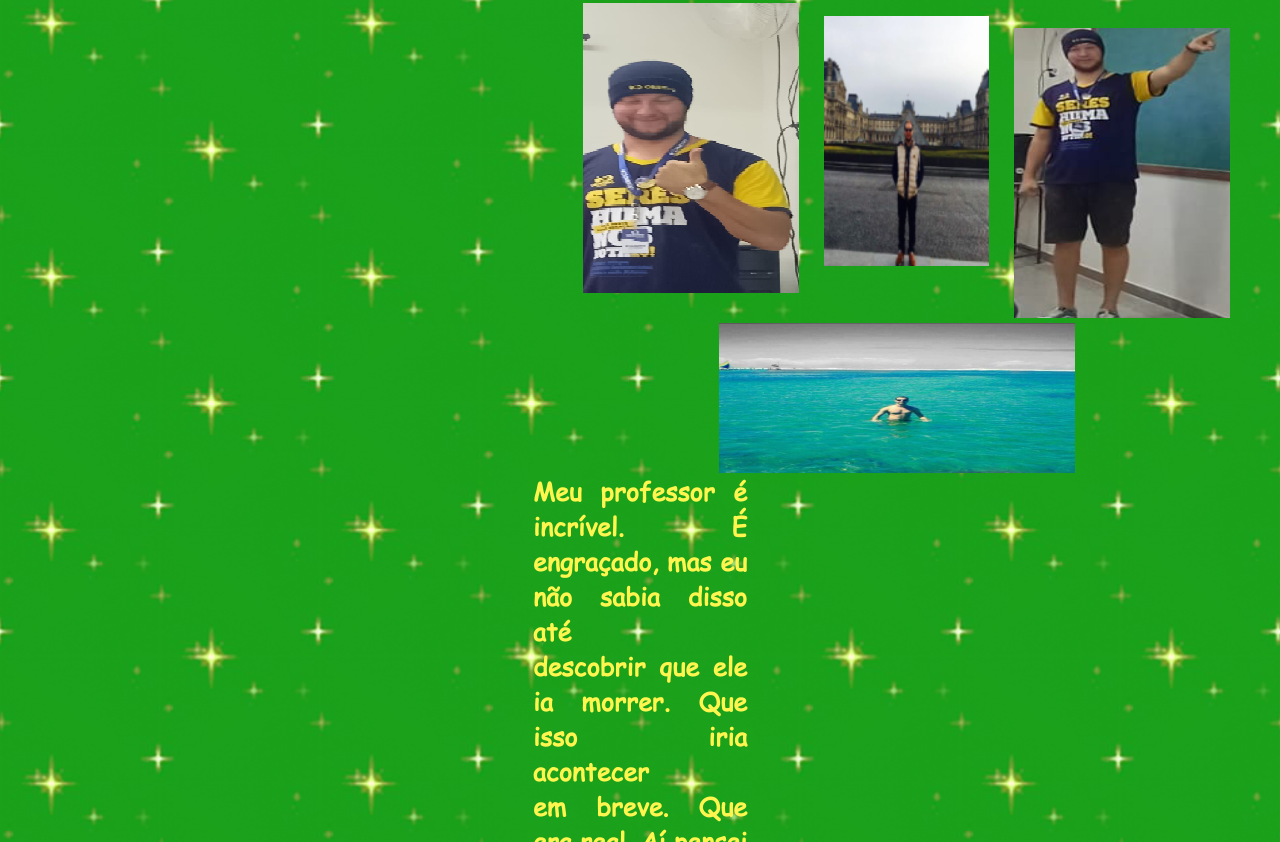
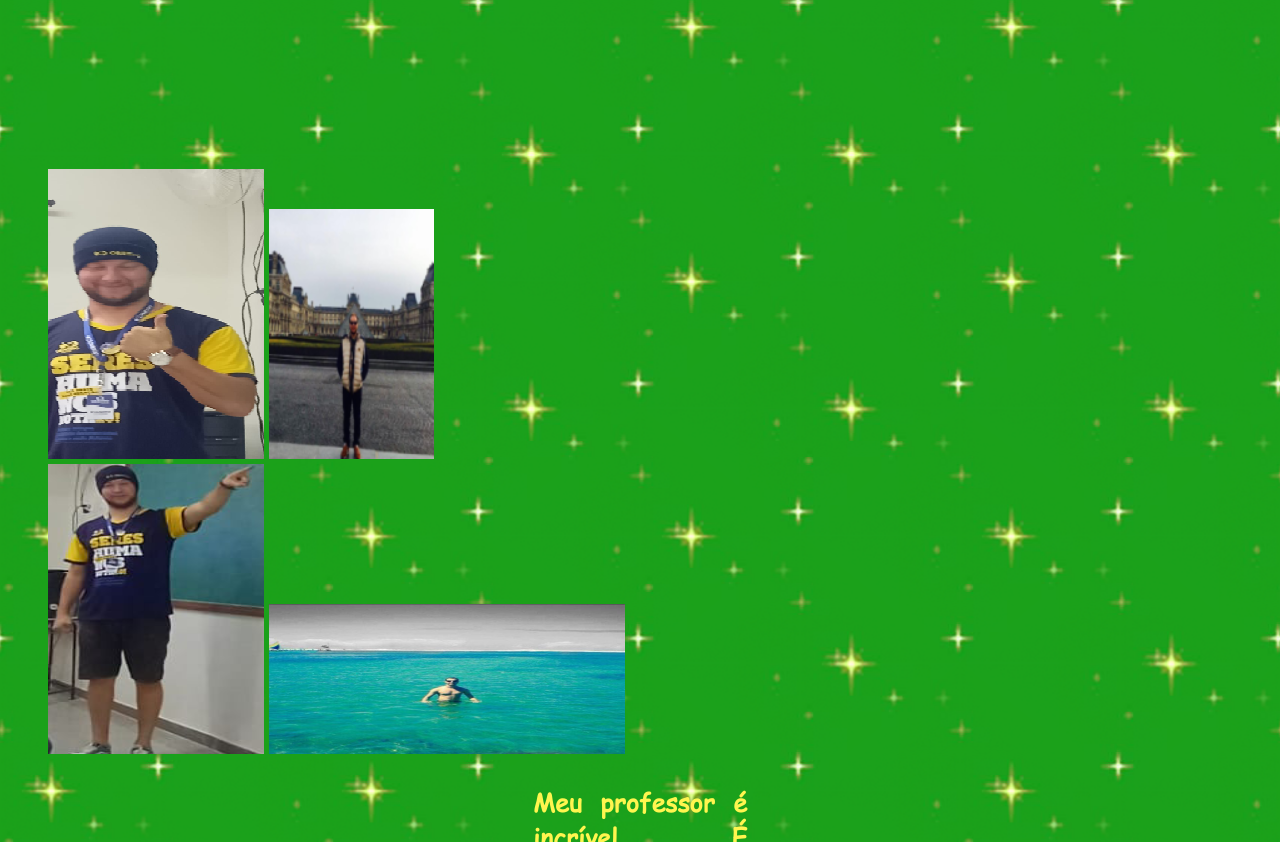
Before and after one commit to Rogerp314/projeto-Dr.Calvo, a plain HTML site: page index.html in a window 1280 px wide. Shown: the part 738-1580 px from the top of the page. Drawn offline with Linux system fonts and the light colour scheme.

Commit message:
Atualizações das posições das imagens parte 1

```diff
--- a/script.js
+++ b/script.js
@@ -1,3 +1,4 @@
+/*
 function alerta(){
     alert('Atenção! Esse site foi feito para ver em monitores e não em telas de celulares. Obrigado.')
 }
@@ -5,3 +6,4 @@ function alerta(){
 function pica(){
     alert('Evandro esta doente, voce poderia ajudar ele?')
 }
+*/
--- a/style.css
+++ b/style.css
@@ -63,11 +63,16 @@ main{
 #filho{
     margin: auto;
 }
+#lista{
+    width: 100%;
+    display: block;
+    margin: auto;
+}
 ul{
     list-style-type: none;
-    margin: 0;
+    columns: 2;
 }
-ul, li{
+li{
     display: inline;
 }
 img{
@@ -82,26 +87,13 @@ img{
     font-size: 21px;
 }
 #quatro{
-    position: relative;
-    top: 30px;
 }
 #um{
-    position: relative;
-    top: -150px;
-    left: 525px;
-    padding: 10px;
+
 }
 #dois{
-    position: relative;
-    top: -177px;
-    left: 525px;
-    padding: 10px;
 }
 #tres{
-    position: relative;
-    top: -125px;
-    left: 525px;
-    padding: 10px;
 }
 #calvo:hover::after{
     content: ' Calvo';
@@ -135,12 +127,12 @@ a{
     font-size: 12px;
 }
 #pnguno{
-    position: relative;
-    left: 625px;
+    display: block;
+    margin: 0px 865px 0px auto;
 }
 #facecu{
-    position: relative;
-    left: 875px;
+    display: block;
+    margin: -260px 400px 0px auto;
 }
 .textobranco{
     margin: 1em 525px;
```
